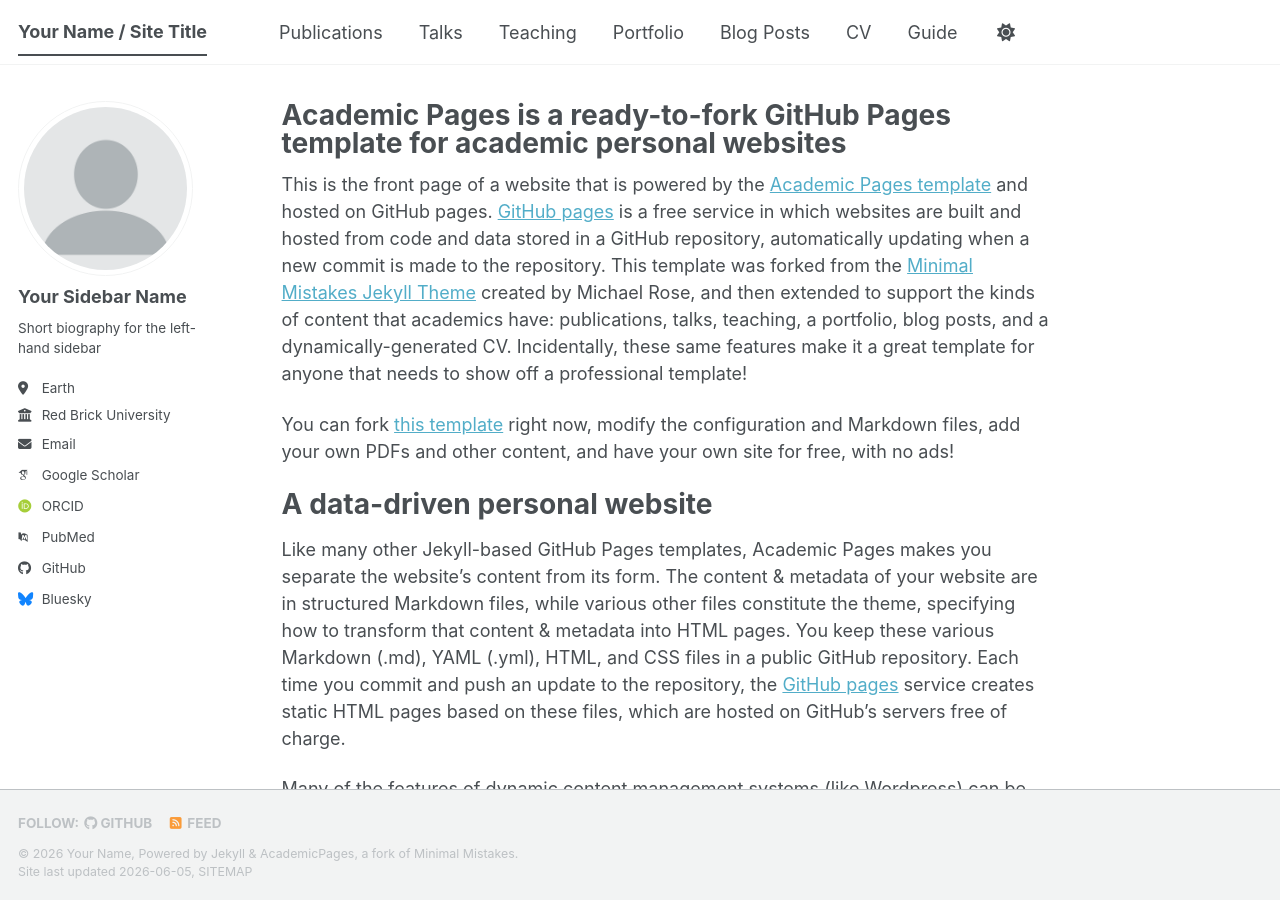
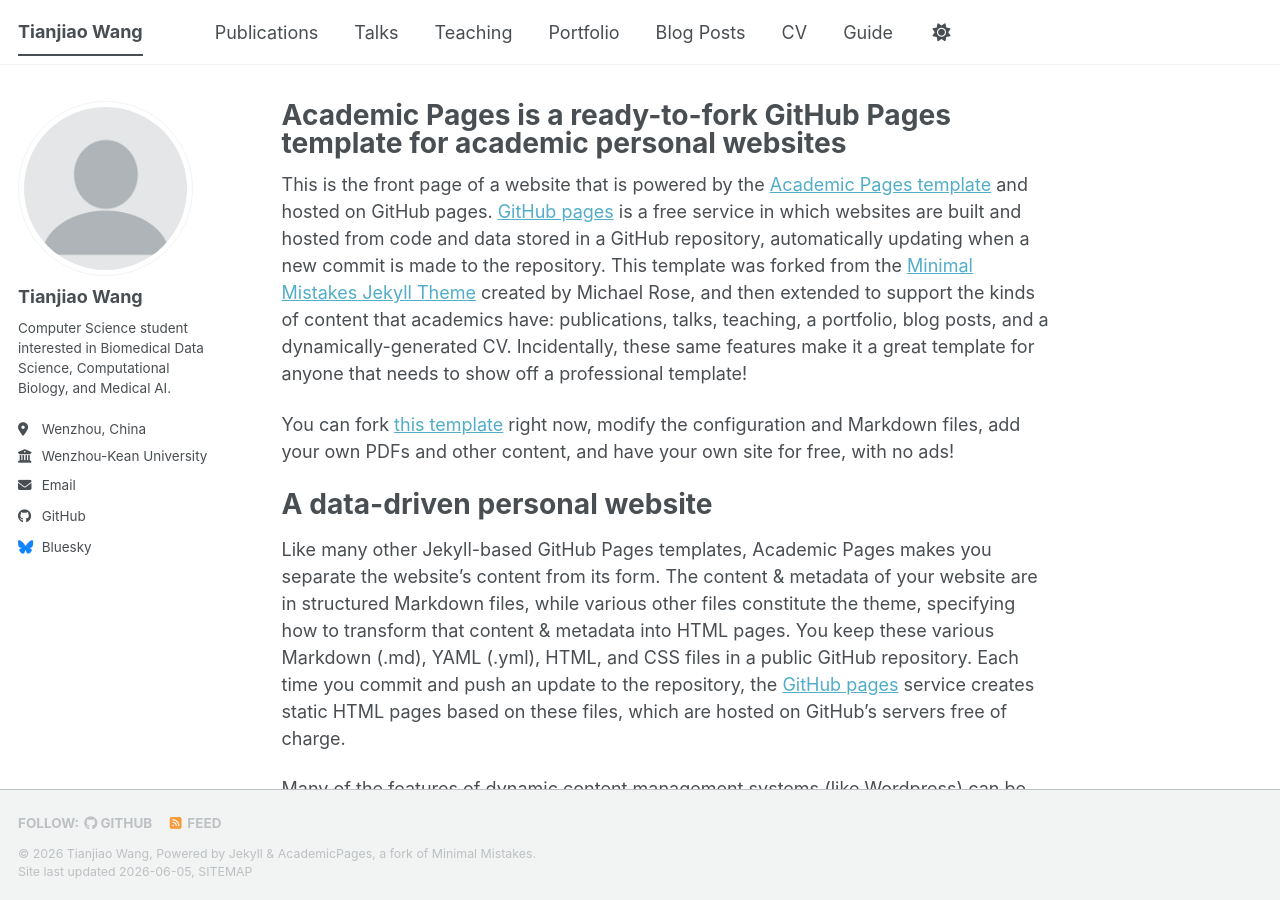
Before and after one commit to tianjiao-wang/tianjiao-wang.github.io, a Jekyll site: the page built from _pages/about.md, in a window 1280 px wide and 900 px high. Built offline with Jekyll 4.4.1, drawn with Linux system fonts in a browser that asks for light colours; some web fonts are replaced; a script bundle is joined from its source files by our own code; library files that are not in the unit come from our copies.

Commit message:
_config.yml

```diff
--- a/_config.yml
+++ b/_config.yml
@@ -9,14 +9,14 @@
 # Basic Site Settings
 locale                   : "en-US"
 site_theme               : "default" # The available themes options are "default", "air", "sunrise", "mint", "dirt" and "contrast"
-title                    : "Your Name / Site Title"
+title                    : "Tianjiao Wang"
 title_separator          : "-"
-name                     : &name "Your Name"
-description              : &description "Your Name's academic portfolio"   # Update this with a general description of your site, this is the default if not overridden by a page
-url                      : https://academicpages.github.io # The base hostname & protocol for your site e.g. "https://[your GitHub username].github.io",
+name                     : &name "Tianjiao Wang"
+description              : &description "Computer Science Student interested in Biomedical Data Science and Computational Biology"   # Update this with a general description of your site, this is the default if not overridden by a page
+url                      : https://tianjiao-wang.github.io # The base hostname & protocol for your site e.g. "https://[your GitHub username].github.io",
                                                            # or if you already have some other page hosted on Github then use "https://[your GitHub username].github.io/[Your Repo Name]"
 baseurl                  : "" # the subpath of your site, e.g. "/blog"
-repository               : "academicpages/academicpages.github.io"
+repository               : "tianjiao-wang/tianjiao-wang.github.io"
 
 # Site Author - The following control what appear as part of the author content on the side bar.
 #               If a field is blank the icon and link will not appear, otherwise it will be shown.
@@ -24,34 +24,34 @@ repository               : "academicpages/academicpages.github.io"
 author:
   # Biographic information
   avatar           : "profile.png"
-  name             : "Your Sidebar Name"
+  name             : "Tianjiao Wang"
   pronouns         : # example: "she/her"
-  bio              : "Short biography for the left-hand sidebar"
-  location         : "Earth"
-  employer         : "Red Brick University"
+  bio              : "Computer Science student interested in Biomedical Data Science, Computational Biology, and Medical AI."
+  location         : "Wenzhou, China"
+  employer         : "Wenzhou-Kean University"
   uri              : # URL
-  email            : "none@example.org"
+  email            : "tianjiaowang1210@gmail.com"
 
   # Academic websites
-  academia         : # URL
-  arxiv            : # URL - Update with the correct link to your profile
-  googlescholar    : "https://scholar.google.com/citations?user=PS_CX0AAAAAJ"
-  inspire-hep      : # URL
-  impactstory      : # URL
-  orcid            : "https://orcid.org/yourorcidurl"
-  semantic         : # URL
-  ssrn             : # URL
-  pubmed           : "https://www.ncbi.nlm.nih.gov/pubmed/?term=john+snow"
-  researchgate     : # URL
-  scopus           : # URL
-  zotero           : # URL
+  # academia         : # URL
+  # arxiv            : # URL - Update with the correct link to your profile
+  # googlescholar    : "https://scholar.google.com/citations?user=PS_CX0AAAAAJ"
+  # inspire-hep      : # URL
+  # impactstory      : # URL
+  # orcid            : "https://orcid.org/yourorcidurl"
+  # semantic         : # URL
+  # ssrn             : # URL
+  # pubmed           : "https://www.ncbi.nlm.nih.gov/pubmed/?term=john+snow"
+  # researchgate     : # URL
+  # scopus           : # URL
+  # zotero           : # URL
 
 
   # Repositories and software development
   bitbucket        : # Username - Update with your username on the site
   codepen          : # Username
   dribbble         : # Username
-  github           : "academicpages"
+  github           : "tianjiao-wang"
   kaggle           : # Username
   stackoverflow    : # User number or user number and name (i.e., use "1" or "1/jeff-atwood")
 
```
